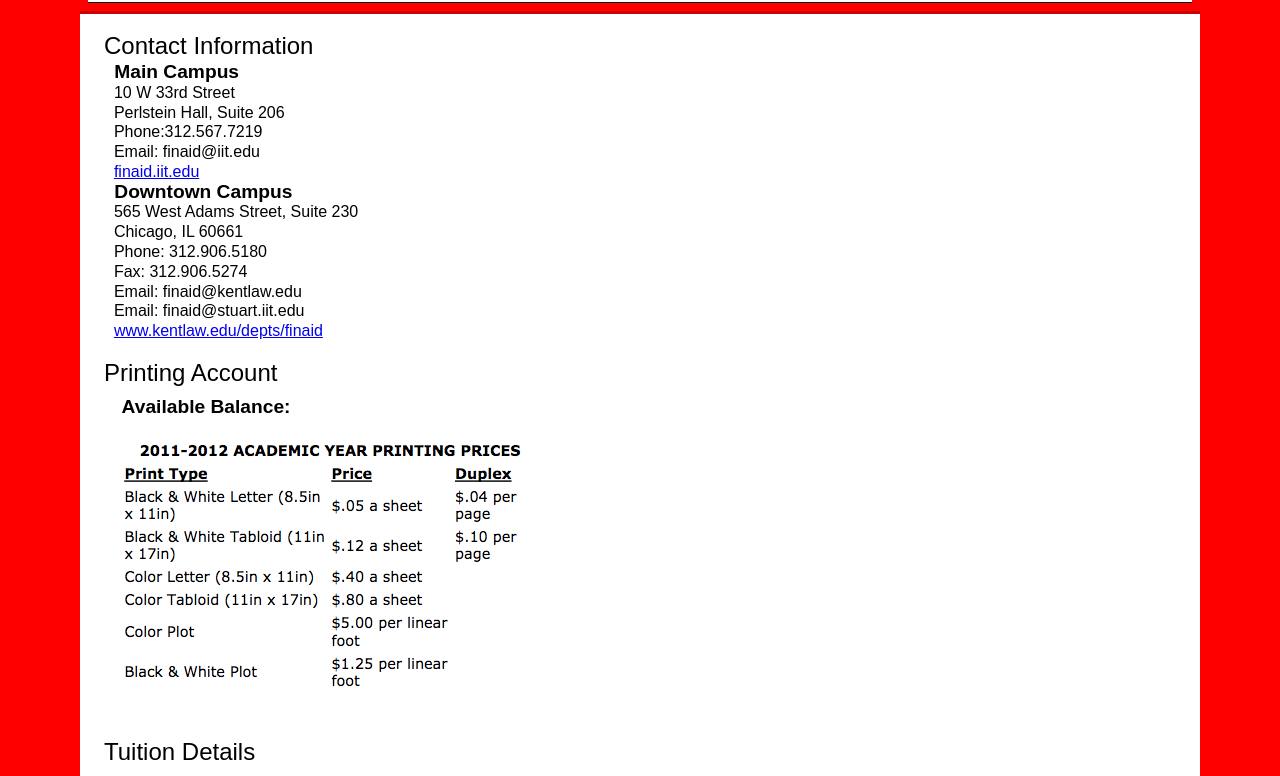
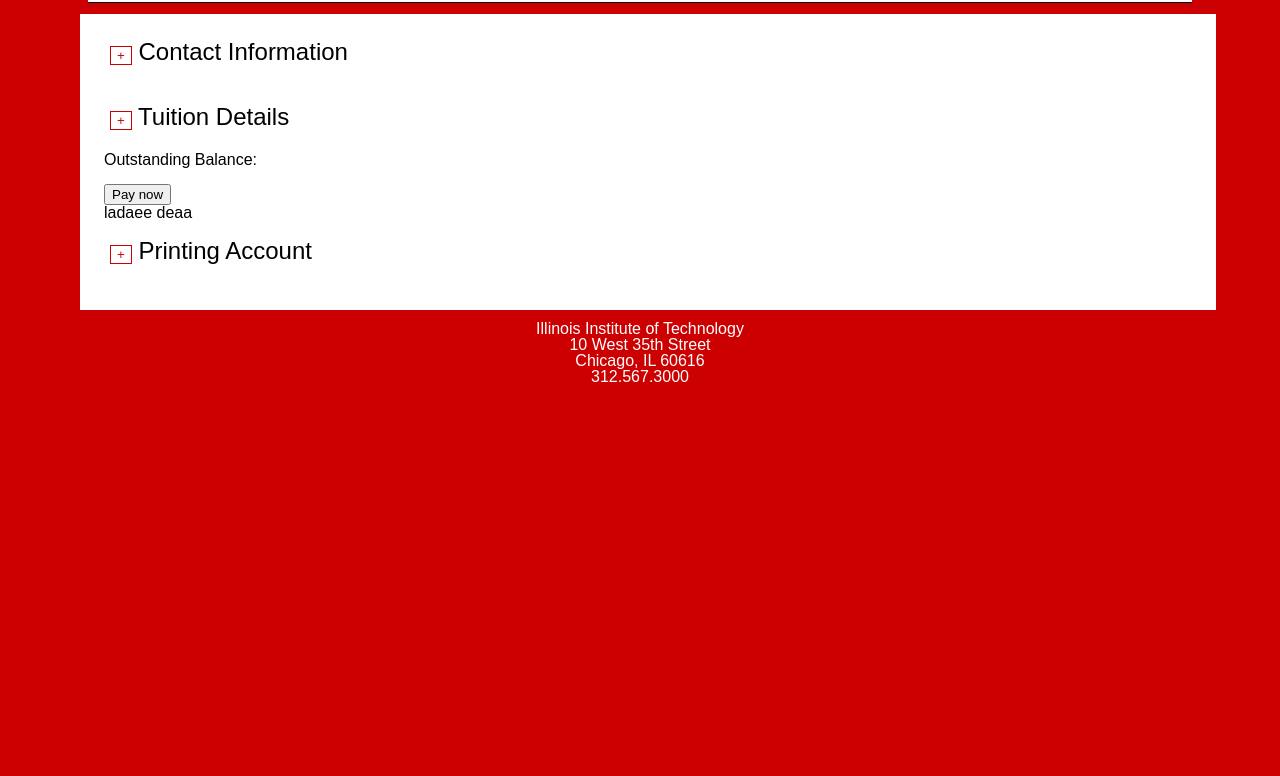
Before and after one commit to mfarrell-iit/itmd-362-project2, a plain HTML site: page payment.html in a window 1280 px wide. Shown: the part 135-911 px from the top of the page. After the commit the page ends 800 px from the top, so only its background shows below. Drawn offline with nearby package versions, Linux system fonts and the light colour scheme.

Commit message:
finished base content for smaller sized screens, need to add javascript

```diff
--- a/css/screen.css
+++ b/css/screen.css
@@ -16,7 +16,7 @@ a,abbr,acronym,address,applet,article,aside,audio,b,big,blockquote,body,canvas,c
 /* ---Site Styles--- */
 
 html {
-  background-color: red;
+  background-color: #CC0000;
   font-family: sans-serif, serif;
   padding: 1em, .75em;
   text-align: center
@@ -27,6 +27,7 @@ html {
 }
 #body{
   background-color: white;
+  width:100%;
 }
 #header {
   border-bottom: #cc0000 solid .23em;
@@ -95,11 +96,11 @@ label {
 }
 .option:hover {
   color: white;
-  background-color: red;
+  background-color: #CC0000;
 
 }
 .active {
-  color: red;
+  color: #CC0000;
 }
 .active {
 cursor: default;
@@ -117,6 +118,15 @@ cursor: default;
 #footer span {
   display: block;
 }
+h2 > button {
+  background-color: white;
+  color: #CC0000;
+  border: #CC0000 .01em solid;
+}
+h2 > button:hover {
+  cursor: pointer;
+}
+
 /* ---Media States---*/
 
 /* phone */
@@ -135,11 +145,7 @@ cursor: default;
   label {
     display: none;
   }
-  ul {
-    padding: .5em;
-  }
-
-  li {
+  ul, li {
     padding: .5em;
   }
   #footer {
@@ -158,8 +164,17 @@ cursor: default;
   #navi_bar {
     padding: .35em 0;
   }
-  #navi_bar > .option{
+  #navi_bar > .option {
     display: none;
+  }
+  #fin_aid_info *, #print_det * {
+    display: none;
+  }
+  #body h2 {
+    padding: .25em;
+  }
+  #info > h2:hover {
+    cursor: pointer;
   }
 
 }
--- a/payment.html
+++ b/payment.html
@@ -25,7 +25,7 @@
     <li id="body">
       <ul id="payment_components">
         <li id="info">
-          <h2> Contact Information </h2>
+          <h2> <button id="c_info">+</button> Contact Information </h2>
           <ul id="fin_aid_info">
             <li class="title">Main Campus</li>
             <li>10 W 33rd Street</li>
@@ -43,17 +43,21 @@
             <li> <a href="www.kentlaw.edu/depts/finaid"> www.kentlaw.edu/depts/finaid </a></li>
           </ul>
         </li>
+        <li id="acc_bal">
+          <h2> <button id="tuiton_exp">+</button> Tuition Details </h2>
+          <li id="amt_due">Outstanding Balance: </li>
+          <li> <button id="p_now">Pay now </button>
+            <section id="pay_box">
+              ladaee deaa
+            </section>
+          </li>
+        </li>
         <li id="print">
-          <h2> Printing Account </h2>
+          <h2> <button id="print_acc">+</button> Printing Account </h2>
           <ul id="print_det">
             <li class="title"> Available Balance: <span id="p_credit_area"></span></li>
             <li><img src="./media/printing.png" alt="printing prices"/> </li>
           </ul>
-        </li>
-        <li id="acc_bal">
-          <h2> Tuition Details </h2>
-          <li id="amt_due">Outstanding Balance: </li>
-          <li> Pay now </li>
         </li>
       </ul>
     </li>
```
